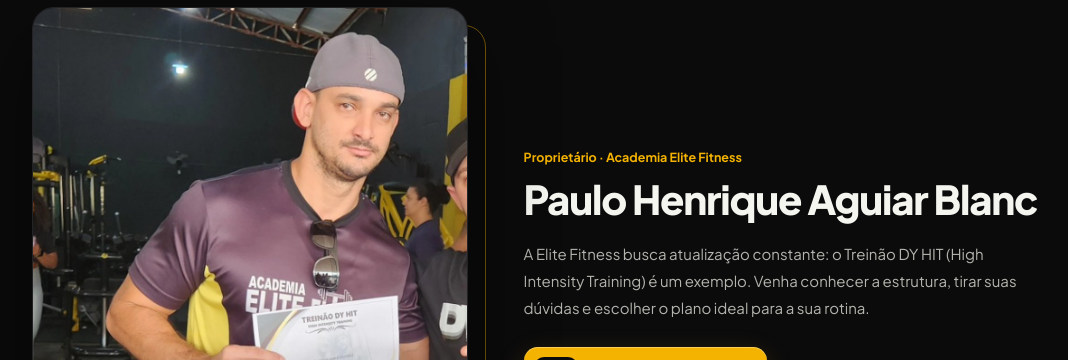
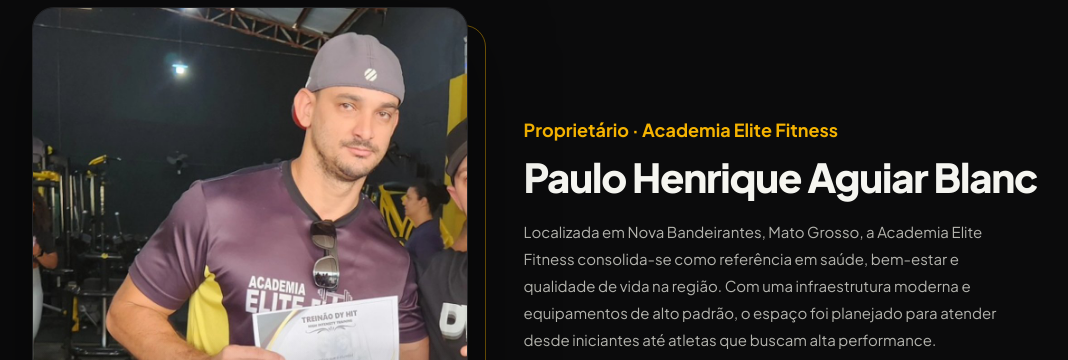
Before and after one commit to Dev-slima/Academia-elite-fitenssnb, a plain HTML site: page index.html in a window 1280 px wide. Shown: the part 2390-2750 px from the top of the page, without its empty margins (90-1158 px from the left). Drawn offline with Linux system fonts and the light colour scheme.

Commit message:
Update index.html

```diff
--- a/index.html
+++ b/index.html
@@ -4,6 +4,7 @@
 <head>
   <meta charset="utf-8" />
   <meta content="width=device-width, initial-scale=1" name="viewport" />
+  <link href="https://fonts.googleapis.com/css2?family=Montserrat:wght@700;900&family=Inter:wght@400;600&display=swap" rel="stylesheet">
   <title>
     Academia Elite Fitness | Academia em Nova Bandeirantes - MT
   </title>
@@ -26,9 +27,16 @@
 </head>
 
 <body>
-  <noscript><style>.intro{display:none}</style></noscript>
+  <noscript>
+    <style>
+      .intro {
+        display: none
+      }
+    </style>
+  </noscript>
   <div class="intro" aria-hidden="true">
-    <div class="intro-panel intro-top"></div><div class="intro-panel intro-bottom"></div>
+    <div class="intro-panel intro-top"></div>
+    <div class="intro-panel intro-bottom"></div>
     <div class="intro-logo"><img src="img/logo.png" alt="" width="120" height="120" /><span class="intro-line"></span></div>
   </div>
   <div class="grain" aria-hidden="true"></div>
@@ -304,9 +312,9 @@
           </div>
         </figure>
         <div class="conheca-texto">
-        <span class="dono-cargo">Propriet&aacute;rio &middot; Academia Elite Fitness</span>
+          <span class="dono-cargo" style="font-size: 18px;">Propriet&aacute;rio &middot; Academia Elite Fitness</span>
           <h3 data-edit-extra="dono_nome">Paulo Henrique Aguiar Blanc</h3>
-        <p>A Elite Fitness busca atualiza&ccedil;&atilde;o constante: o Treinão DY HIT (High Intensity Training) &eacute; um exemplo. Venha conhecer a estrutura, tirar suas d&uacute;vidas e escolher o plano ideal para a sua rotina.</p>
+          <p id="fonte">Localizada em Nova Bandeirantes, Mato Grosso, a Academia Elite Fitness consolida-se como referência em saúde, bem-estar e qualidade de vida na região. Com uma infraestrutura moderna e equipamentos de alto padrão, o espaço foi planejado para atender desde iniciantes até atletas que buscam alta performance.</p>
           <a class="btn-pro" href="https://wa.me/5566992583190?text=Ol%C3%A1!%20Vi%20o%20site%20e%20quero%20conversar%20com%20o%20Paulo%20da%20Academia%20Elite%20Fitness." rel="noopener noreferrer" target="_blank">
             <span class="btn-pro-ico"><i class="fa-brands fa-whatsapp"></i></span>
             <span class="btn-pro-txt"><small>Atendimento direto</small><strong>Falar com o Paulo</strong></span>
@@ -572,7 +580,9 @@
   <footer class="site-footer">
     <div class="ft-wrap">
       <div class="ft-brand">
-        <div class="ft-logo"><img src="img/logo.png" alt="Logo Academia Elite Fitness" width="56" height="56" loading="lazy" /><div><strong>Academia Elite Fitness</strong><span>Nova Bandeirantes &ndash; MT</span></div></div>
+        <div class="ft-logo"><img src="img/logo.png" alt="Logo Academia Elite Fitness" width="56" height="56" loading="lazy" />
+          <div><strong>Academia Elite Fitness</strong><span>Nova Bandeirantes &ndash; MT</span></div>
+        </div>
         <p>Muscula&ccedil;&atilde;o, aulas coletivas, treino funcional e avalia&ccedil;&atilde;o f&iacute;sica, com atendimento pr&oacute;ximo em cada etapa da sua jornada.</p>
         <a class="ft-cta" href="https://wa.me/5566992583190?text=Ol%C3%A1!%20Vi%20o%20site%20da%20Academia%20Elite%20Fitness%20e%20quero%20mais%20informa%C3%A7%C3%B5es." target="_blank" rel="noopener noreferrer"><i class="fa-brands fa-whatsapp"></i> Fale conosco</a>
       </div>
```
Lines whose indentation alone changed are shown as unchanged.
